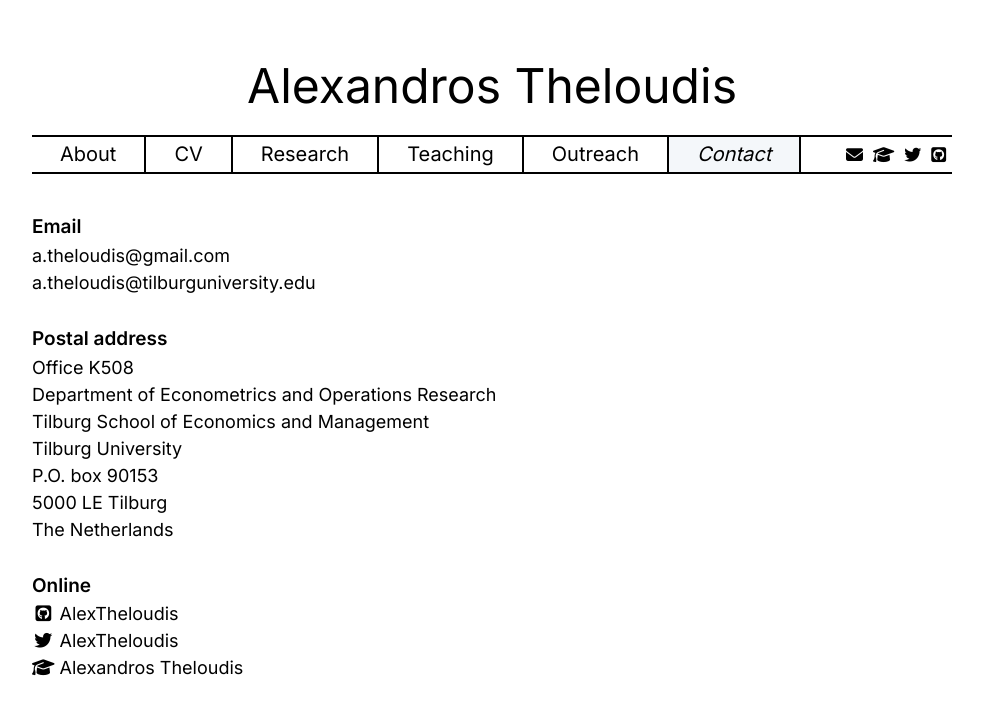
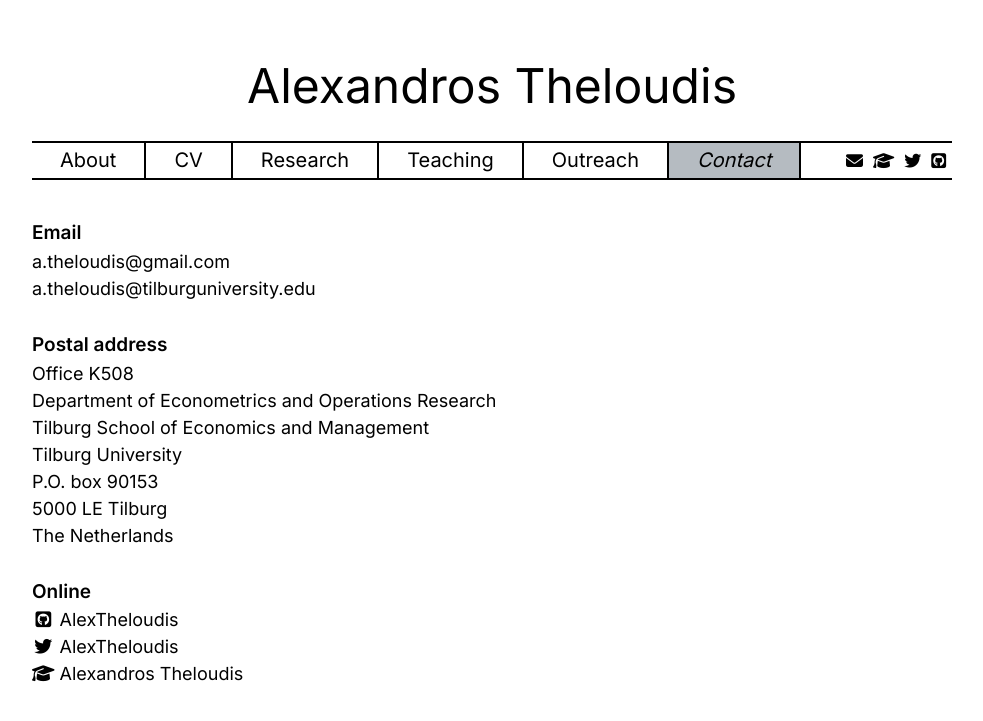
Before and after one commit to theloudis/theloudis.github.io, a Jekyll site: the page built from contact.md, in a window 1280 px wide. Shown: the top 721 px of the page, without its empty margins (148-1131 px from the left). Built offline with Jekyll 4.4.1, drawn with Linux system fonts in a browser that asks for light colours.

Commit message:
Gap under the name

```diff
--- a/css/style.css
+++ b/css/style.css
@@ -50,7 +50,7 @@ body {
   font-weight: 400;
   line-height: 1.3;
   text-align: center;
-  margin-bottom: 18px;
+  margin-bottom: 24px;
   color: #000000;
 }
 
@@ -113,7 +113,7 @@ body {
 /* Current page in the menu */
 .nav-item.active {
   font-style: italic;
-  background-color: #f4f7fa;
+  background-color: #b5bbc1;
 }
 
 /* Icons on the right of the menu */
```
Also changed, not shown: index.md (+1 -1 lines), 1 other file.
